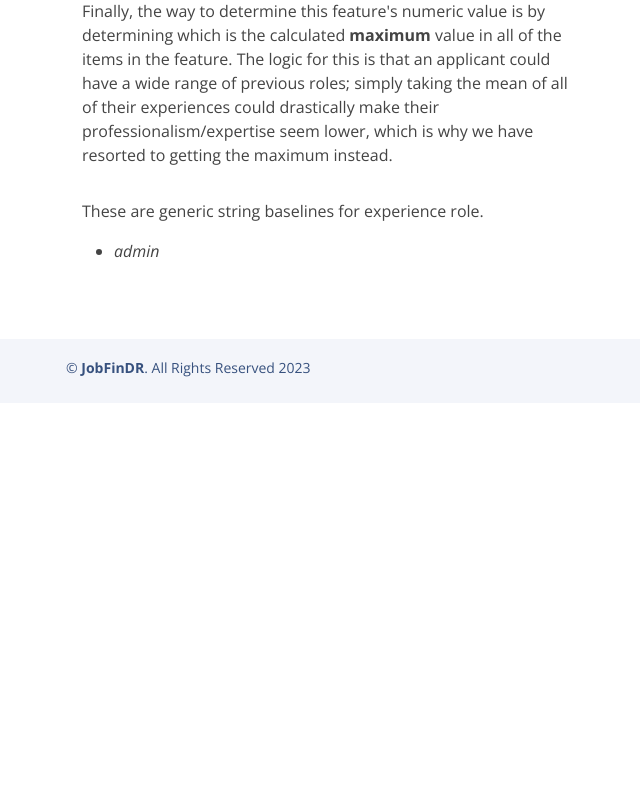
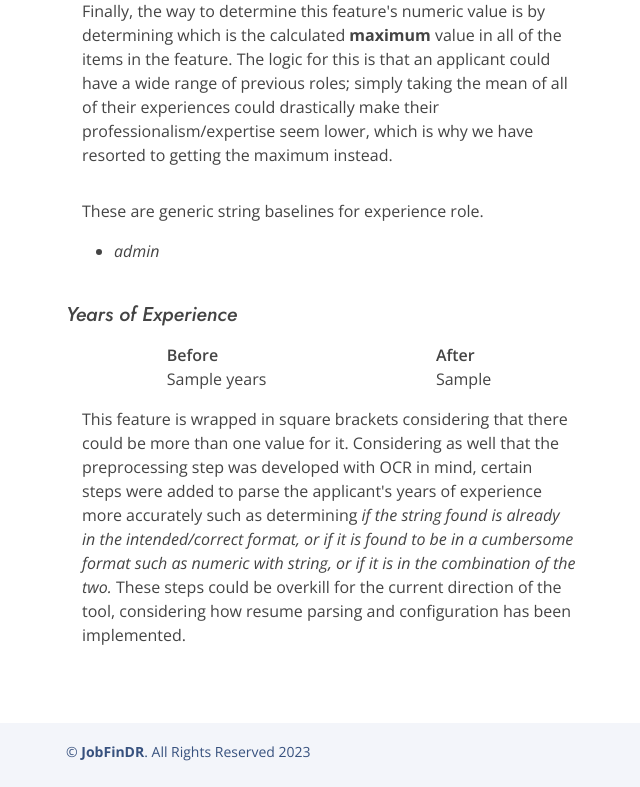
Before and after one commit to Nik0Mendoza/Job-FinDR, a Flask app: template templates/results.html in a window 1280 px wide. Shown: the part 2802-3589 px from the top of the page, without its empty margins (16-656 px from the left). Before the commit the page ends 3179 px from the top, so only its background shows below. Run offline with Flask 3, Linux system fonts and the light colour scheme; the template is opened without the code that fills it: most values are stand-ins (such as "Sample title", 1, 10 or a date in 2020); some libraries are stand-ins or nearby versions.

Commit message:
add experience years feature preprocessing description in results page

```diff
--- a/templates/results.html
+++ b/templates/results.html
@@ -207,7 +207,7 @@
                                     </div>
                                     <div class="d-flex flex-column align-items-start">
                                         <span class="fw-semibold">After</span>
-                                        <span>{{ "{:.5f}".format(after_features['experience']) }}</span>
+                                        <span>{{ "{:.5f}".format(after_features['experience_role']) }}</span>
                                     </div>
                                 </div>
                                 <div class="d-flex flex-column mt-3 gap-1">
@@ -242,9 +242,41 @@
                                     </p>
                                     <ul>
                                         {% for role in role_baselines %}
-                                            <li class="fst-italic">{{ role }}</li>
+                                        <li class="fst-italic">{{ role }}</li>
                                         {% endfor %}
                                     </ul>
+                                </div>
+                            </div>
+                        </div>
+
+                        <div>
+                            <h5 class="fst-italic">Years of Experience</h5>
+                            <div class="ms-3">
+                                <div class="d-flex mt-3 justify-content-around">
+                                    <div class="d-flex flex-column align-items-start">
+                                        <span class="fw-semibold">Before</span>
+                                        {% for years in before_features['experience_years'] %}
+                                        <span>{{ years }}</span>
+                                        {% endfor %}
+                                    </div>
+                                    <div class="d-flex flex-column align-items-start">
+                                        <span class="fw-semibold">After</span>
+                                        <span>{{ after_features['experience_years'] }}</span>
+                                    </div>
+                                </div>
+                                <div class="d-flex flex-column mt-3 gap-1">
+                                    <p>
+                                        This feature is wrapped in square brackets considering that there could be
+                                        more than one value for it. Considering as well that the preprocessing step was
+                                        developed with OCR in mind, certain steps were added to parse the applicant's
+                                        years of experience more accurately such as determining
+                                        <span class="fst-italic">
+                                            if the string found is already in the intended/correct
+                                            format, or if it is found to be in a cumbersome format such as numeric with
+                                            string, or if it is in the combination of the two.
+                                        </span> These steps could be overkill for the current direction of the tool,
+                                        considering how resume parsing and configuration has been implemented.
+                                    </p>
                                 </div>
                             </div>
                         </div>
```
